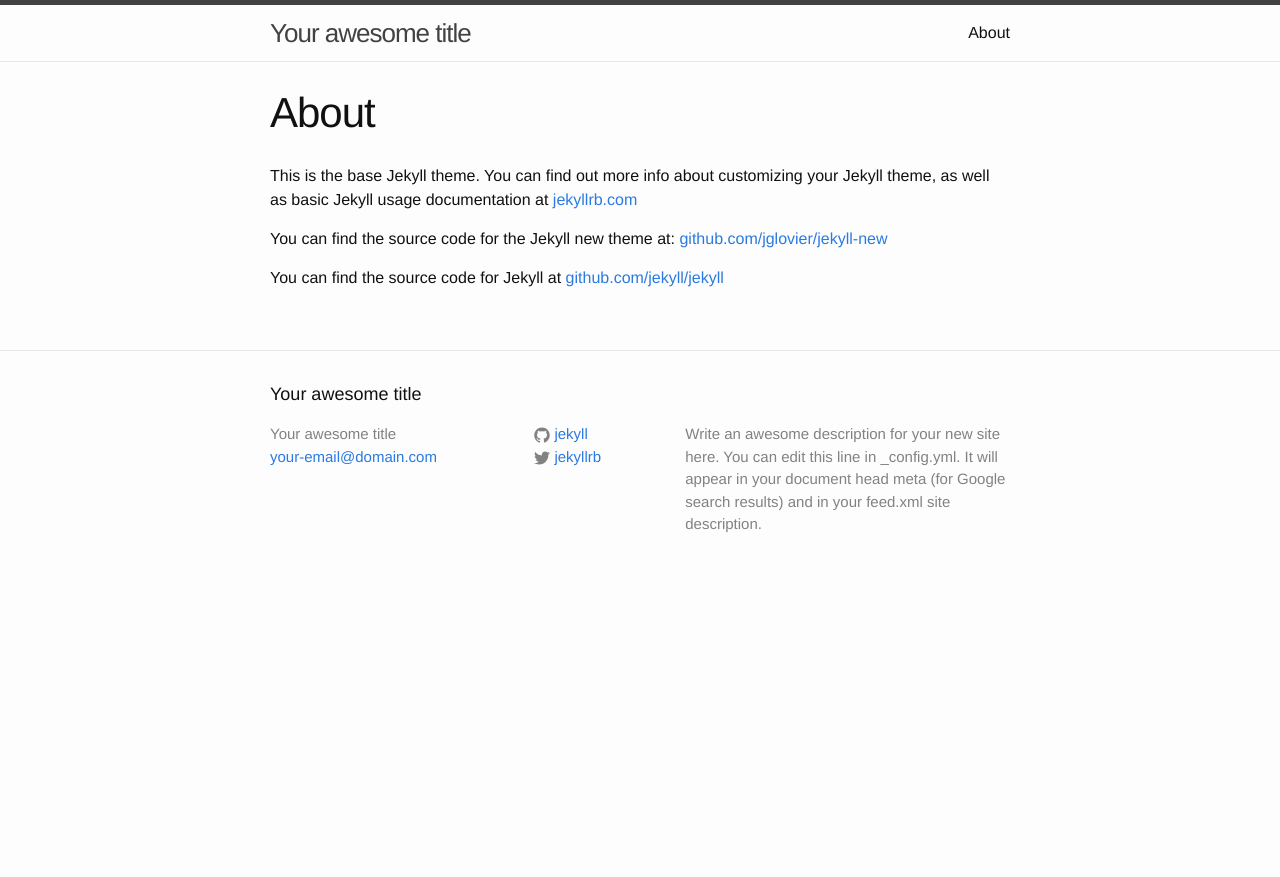
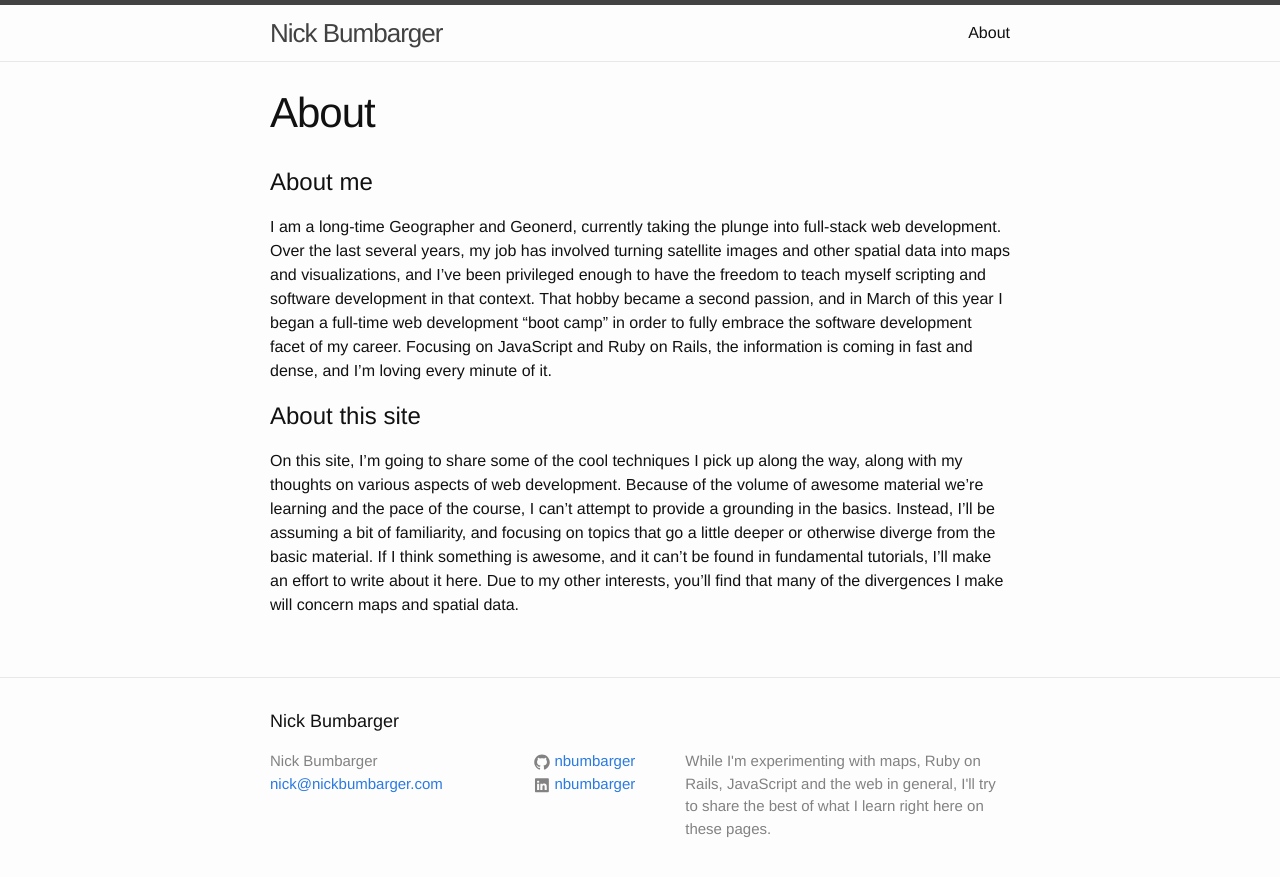
Before and after one commit to nbumbarger/nbumbarger.github.io, a Jekyll site: the page built from about.md, in a window 1280 px wide. Shown: the top 877 px of the page. Built offline with Jekyll 4.4.1, drawn with Linux system fonts in a browser that asks for light colours; Markdown is read by kramdown in place of the engine named in the settings.

Commit message:
Added about page and first post

```diff
--- a/_config.yml
+++ b/_config.yml
@@ -1,14 +1,14 @@
 # Site settings
-title: Your awesome title
-email: your-email@domain.com
+title: Nick Bumbarger
+email: nick@nickbumbarger.com
 description: > # this means to ignore newlines until "baseurl:"
-  Write an awesome description for your new site here. You can edit this
-  line in _config.yml. It will appear in your document head meta (for
-  Google search results) and in your feed.xml site description.
+  While I'm experimenting with maps, Ruby on Rails, JavaScript and the web in general, I'll try to share the best of what I learn right here on these pages.
+
 baseurl: "" # the subpath of your site, e.g. /blog/
-url: "http://yourdomain.com" # the base hostname & protocol for your site
-twitter_username: jekyllrb
-github_username:  jekyll
+url: "http://www.nickbumbarger.com"
+github_username:  nbumbarger
+linkedin_username: nbumbarger
 
 # Build settings
-markdown: kramdown
+# markdown: kramdown
+markdown: redcarpet
--- a/_includes/footer.html
+++ b/_includes/footer.html
@@ -27,18 +27,16 @@
             </a>
           </li>
           {% endif %}
-
-          {% if site.twitter_username %}
+          {% if site.linkedin_username %}
           <li>
-            <a href="https://twitter.com/{{ site.twitter_username }}">
+            <a href="https://www.linkedin.com/in/{{ site.linkedin_username }}">
               <span class="icon  icon--twitter">
-                <svg viewBox="0 0 16 16">
-                  <path fill="#828282" d="M15.969,3.058c-0.586,0.26-1.217,0.436-1.878,0.515c0.675-0.405,1.194-1.045,1.438-1.809
-                  c-0.632,0.375-1.332,0.647-2.076,0.793c-0.596-0.636-1.446-1.033-2.387-1.033c-1.806,0-3.27,1.464-3.27,3.27 c0,0.256,0.029,0.506,0.085,0.745C5.163,5.404,2.753,4.102,1.14,2.124C0.859,2.607,0.698,3.168,0.698,3.767 c0,1.134,0.577,2.135,1.455,2.722C1.616,6.472,1.112,6.325,0.671,6.08c0,0.014,0,0.027,0,0.041c0,1.584,1.127,2.906,2.623,3.206 C3.02,9.402,2.731,9.442,2.433,9.442c-0.211,0-0.416-0.021-0.615-0.059c0.416,1.299,1.624,2.245,3.055,2.271 c-1.119,0.877-2.529,1.4-4.061,1.4c-0.264,0-0.524-0.015-0.78-0.046c1.447,0.928,3.166,1.469,5.013,1.469 c6.015,0,9.304-4.983,9.304-9.304c0-0.142-0.003-0.283-0.009-0.423C14.976,4.29,15.531,3.714,15.969,3.058z"/>
+                <svg viewBox="0 0 57 57">
+                  <path fill="#828282" d="M49.265,4.667H7.145c-2.016,0-3.651,1.596-3.651,3.563v42.613c0,1.966,1.635,3.562,3.651,3.562h42.12   c2.019,0,3.654-1.597,3.654-3.562V8.23C52.919,6.262,51.283,4.667,49.265,4.667z M18.475,46.304h-7.465V23.845h7.465V46.304z    M14.743,20.777h-0.05c-2.504,0-4.124-1.725-4.124-3.88c0-2.203,1.67-3.88,4.223-3.88c2.554,0,4.125,1.677,4.175,3.88   C18.967,19.052,17.345,20.777,14.743,20.777z M45.394,46.304h-7.465V34.286c0-3.018-1.08-5.078-3.781-5.078   c-2.062,0-3.29,1.389-3.831,2.731c-0.197,0.479-0.245,1.149-0.245,1.821v12.543h-7.465c0,0,0.098-20.354,0-22.459h7.465v3.179   c0.992-1.53,2.766-3.709,6.729-3.709c4.911,0,8.594,3.211,8.594,10.11V46.304z"/>
                 </svg>
               </span>
 
-              <span class="username">{{ site.twitter_username }}</span>
+              <span class="username">{{ site.linkedin_username }}</span>
             </a>
           </li>
           {% endif %}
--- a/about.md
+++ b/about.md
@@ -3,9 +3,8 @@ layout: page
 title: About
 permalink: /about/
 ---
+<h1>About me</h1>
+I am a long-time Geographer and Geonerd, currently taking the plunge into full-stack web development. Over the last several years, my job has involved turning satellite images and other spatial data into maps and visualizations, and I've been privileged enough to have the freedom to teach myself scripting and software development in that context. That hobby became a second passion, and in March of this year I began a full-time web development “boot camp” in order to fully embrace the software development facet of my career. Focusing on JavaScript and Ruby on Rails, the information is coming in fast and dense, and I’m loving every minute of it.
 
-This is the base Jekyll theme. You can find out more info about customizing your Jekyll theme, as well as basic Jekyll usage documentation at [jekyllrb.com](http://jekyllrb.com/)
-
-You can find the source code for the Jekyll new theme at: [github.com/jglovier/jekyll-new](https://github.com/jglovier/jekyll-new)
-
-You can find the source code for Jekyll at [github.com/jekyll/jekyll](https://github.com/jekyll/jekyll)
+<h1>About this site</h1>
+On this site, I’m going to share some of the cool techniques I pick up along the way, along with my thoughts on various aspects of web development. Because of the volume of awesome material we're learning and the pace of the course, I can’t attempt to provide a grounding in the basics. Instead, I’ll be assuming a bit of familiarity, and focusing on topics that go a little deeper or otherwise diverge from the basic material. If I think something is awesome, and it can’t be found in fundamental tutorials, I’ll make an effort to write about it here. Due to my other interests, you’ll find that many of the divergences I make will concern maps and spatial data.
```
Also changed, not shown: _posts/2015-05-30-welcome-to-jekyll.markdown (deleted, +0 -25 lines), _posts/2015-05-30-welcome_hacking_jekyll_theme.markdown (added, +35 -0 lines), assets/images/jekyll-social-media-icons.png (added).
